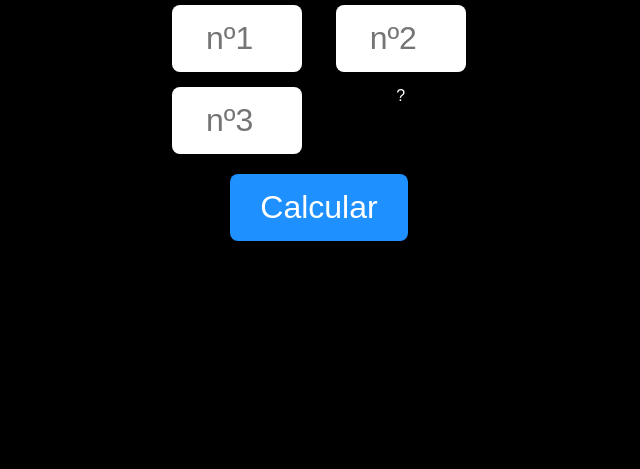
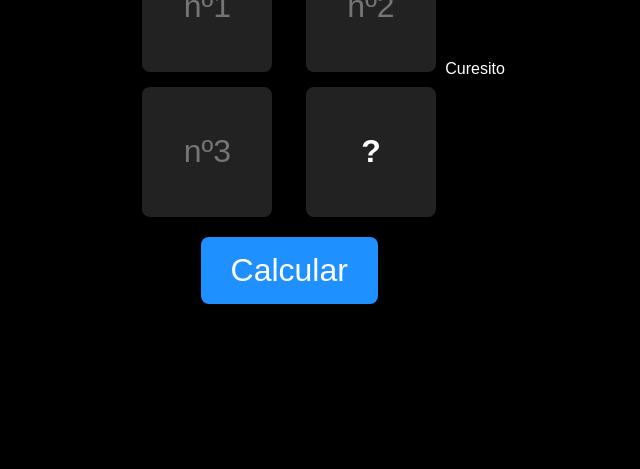
Before and after one commit to Curesito/R3, a plain HTML site: page index.html in a window 1280 px wide. Shown: the part 331-800 px from the top of the page, without its empty margins (321-961 px from the left). Drawn offline with Linux system fonts and the light colour scheme.

Commit message:
Update index.html

```diff
--- a/index.html
+++ b/index.html
@@ -1,5 +1,3 @@
-<!-- Curesito-->
-
 <!DOCTYPE html>
 <html lang="es">
 <head>
@@ -34,13 +32,26 @@
             justify-items: center;
         }
 
-        input[type="number"] {
+        input[type="number"], .resultado {
             width: 100px;
+            height: 100px;
             padding: 15px;
             font-size: 2rem;
             text-align: center;
             border: none;
             border-radius: 8px;
+            background-color: #222;
+            color: #fff;
+        }
+
+        input[type="number"]::-webkit-outer-spin-button,
+        input[type="number"]::-webkit-inner-spin-button {
+            -webkit-appearance: none;
+            margin: 0;
+        }
+
+        input[type="number"] {
+            -moz-appearance: textfield; /* Firefox */
         }
 
         button {
@@ -59,9 +70,10 @@
         }
 
         .resultado {
-            font-size: 3rem;
-            margin-top: 20px;
-            color: #fff;
+            display: flex;
+            justify-content: center;
+            align-items: center;
+            font-weight: bold;
         }
     </style>
 </head>
@@ -72,7 +84,7 @@
             <input type="number" id="a" placeholder="nº1">
             <input type="number" id="b" placeholder="nº2">
             <input type="number" id="c" placeholder="nº3">
-            <div id="resultado">?</div>
+            <div class="resultado" id="resultado">?</div>
         </div>
         <button onclick="calcular()">Calcular</button>
     </div>
@@ -96,4 +108,5 @@
         }
     </script>
 </body>
+    <foot> Curesito </foot>
 </html>
```
